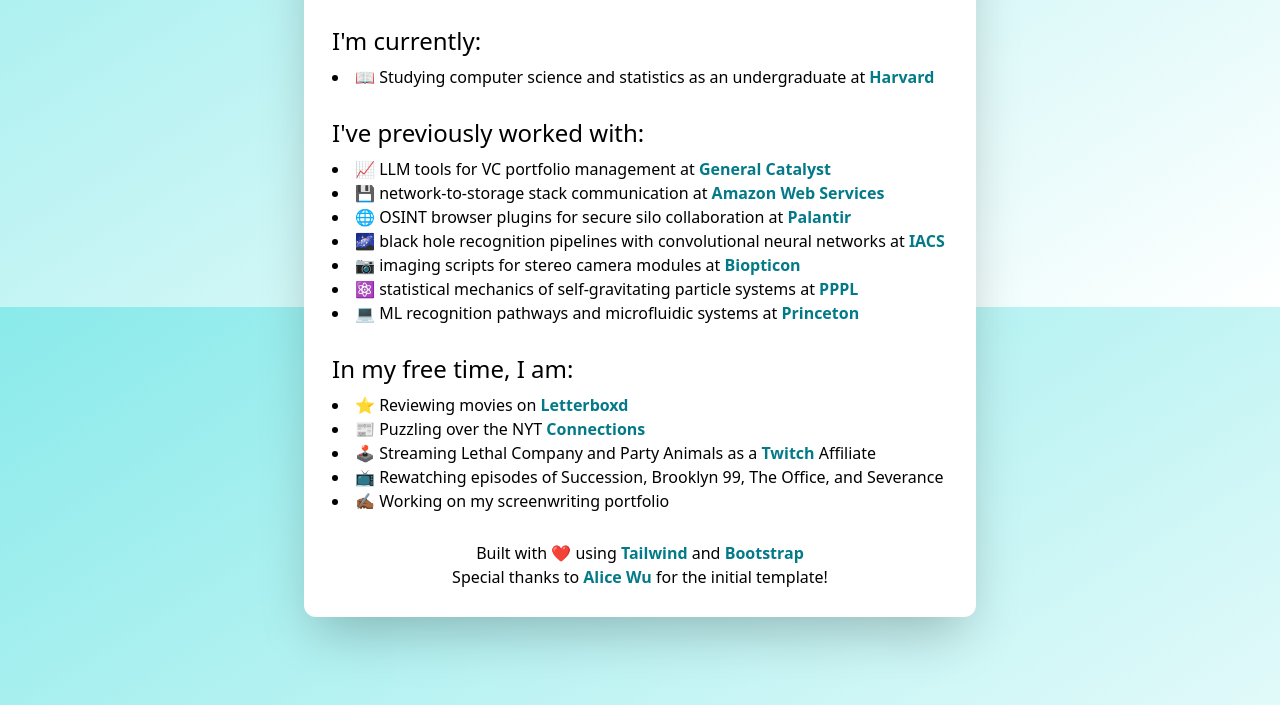
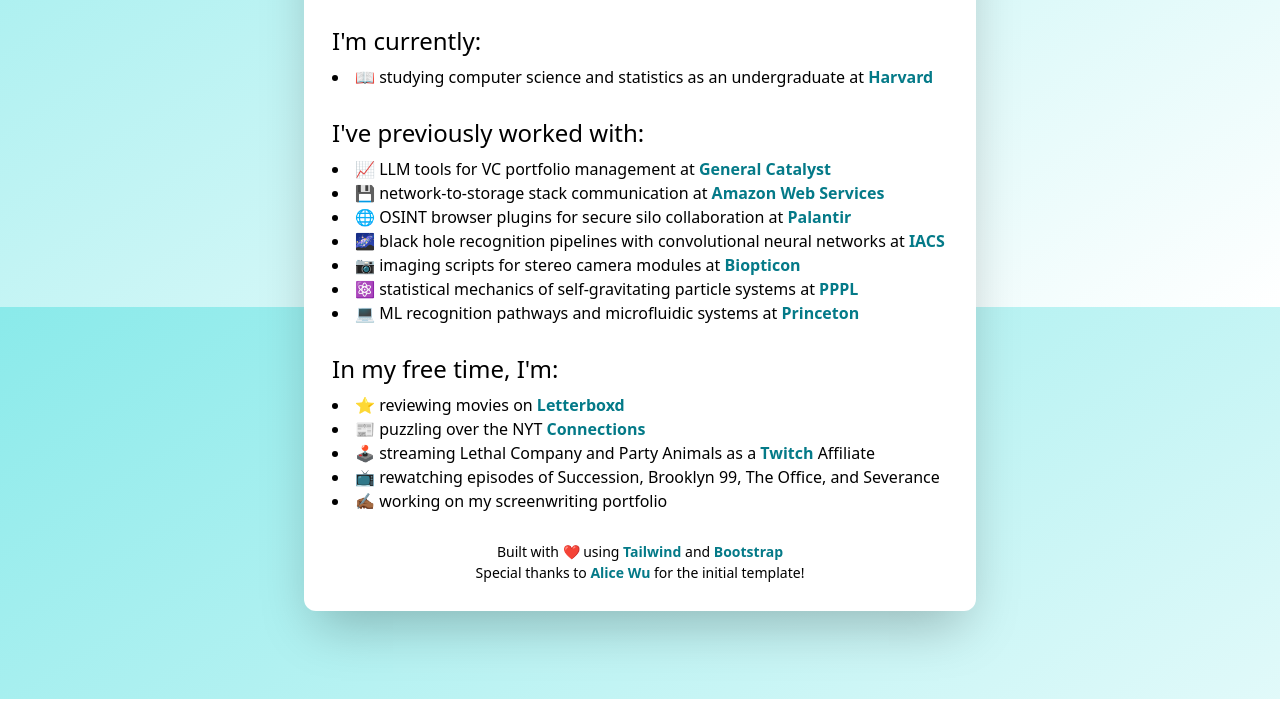
Before and after one commit to nmishra459/nmishra459.github.io, a plain HTML site: page index.html in a window 1280 px wide. Shown: the part 493-1198 px from the top of the page. Drawn offline with nearby package versions, Linux system fonts and the light colour scheme.

Commit message:
Update index.html

```diff
--- a/index.html
+++ b/index.html
@@ -56,7 +56,7 @@
    </div>
    <p class="font-medium text-xl lg:text-2xl mb-2">I'm currently:</p>
    <ul class="marker:text-cyan list-disc mb-7 list-inside">
-    <li>📖 Studying computer science and statistics as an undergraduate at <a class="text-cyan hover:text-cyan-900" href="https://www.harvard.edu"><b>Harvard</b></a></li>
+    <li>📖 studying computer science and statistics as an undergraduate at <a class="text-cyan hover:text-cyan-900" href="https://www.harvard.edu"><b>Harvard</b></a></li>
    </ul>
    <p class="font-medium text-xl lg:text-2xl mb-2">I've previously worked with:</p>
    <ul class="marker:text-cyan list-disc mb-7 list-inside">
@@ -68,16 +68,16 @@
     <li>⚛️ statistical mechanics of self-gravitating particle systems at <a class="text-cyan hover:text-cyan-900" href="https://www.pppl.gov/"><b>PPPL</b></a></li>
     <li>💻 ML recognition pathways and microfluidic systems at <a class="text-cyan hover:text-cyan-900" href="https://www.princeton.edu/"><b>Princeton</b></a></li>
    </ul>
-   <p class="font-medium text-xl lg:text-2xl mb-2">In my free time, I am:</p>
+   <p class="font-medium text-xl lg:text-2xl mb-2">In my free time, I'm:</p>
    <ul class="marker:text-cyan list-disc mb-7 list-inside">
-    <li>⭐ Reviewing movies on <a class="text-cyan hover:text-cyan-900" href="https://letterboxd.com/Nish459/films/"><b>Letterboxd</b></a></li>
-    <li>📰 Puzzling over the NYT <a class="text-cyan hover:text-cyan-900" href="https://www.nytimes.com/games/connections"><b>Connections</b></a></li>
-    <li>🕹️ Streaming Lethal Company and Party Animals as a <a class="text-cyan hover:text-cyan-900" href="https://www.twitch.tv"><b>Twitch</b></a> Affiliate</li>
-    <li>📺 Rewatching episodes of Succession, Brooklyn 99, The Office, and Severance</li>
-    <li>✍🏾 Working on my screenwriting portfolio</li>
+    <li>⭐ reviewing movies on <a class="text-cyan hover:text-cyan-900" href="https://letterboxd.com/Nish459/films/"><b>Letterboxd</b></a></li>
+    <li>📰 puzzling over the NYT <a class="text-cyan hover:text-cyan-900" href="https://www.nytimes.com/games/connections"><b>Connections</b></a></li>
+    <li>🕹️ streaming Lethal Company and Party Animals as a <a class="text-cyan hover:text-cyan-900" href="https://www.twitch.tv"><b>Twitch</b></a> Affiliate</li>
+    <li>📺 rewatching episodes of Succession, Brooklyn 99, The Office, and Severance</li>
+    <li>✍🏾 working on my screenwriting portfolio</li>
    </ul>
-   <p class="font-small text-center">Built with ❤️ using <a class="text-cyan hover:text-cyan-900" href="https://tailwindcss.com/"><b>Tailwind</b></a> and <a class="text-cyan hover:text-cyan-900" href="https://getbootstrap.com"><b>Bootstrap</b></a></p>
-   <p class="font-small text-center">Special thanks to <a class="text-cyan hover:text-cyan-900" href="https://awu2003.github.io"><b>Alice Wu</b></a> for the initial template!</p>
+   <p class="small text-center">Built with ❤️ using <a class="text-cyan hover:text-cyan-900" href="https://tailwindcss.com/"><b>Tailwind</b></a> and <a class="text-cyan hover:text-cyan-900" href="https://getbootstrap.com"><b>Bootstrap</b></a></p>
+   <p class="small text-center">Special thanks to <a class="text-cyan hover:text-cyan-900" href="https://awu2003.github.io"><b>Alice Wu</b></a> for the initial template!</p>
   </div>
 
  </body>
```
